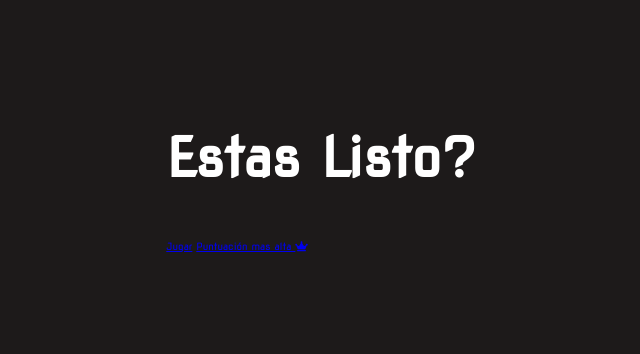
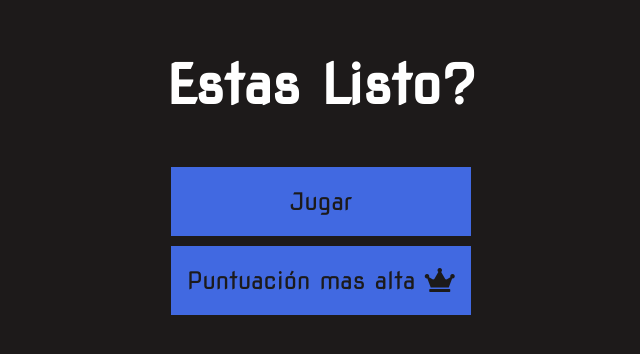
Before and after one commit to aurelismoreno/quien-sabe, a plain HTML site: page src/index.html in a window 1280 px wide. Shown: the part 238-592 px from the top of the page, without its empty margins (87-727 px from the left). Drawn offline with Linux system fonts and the light colour scheme.

Commit message:
estilos de botones

```diff
--- a/src/style.css
+++ b/src/style.css
@@ -28,3 +28,31 @@ h2{
     align-items: center;
     max-width: 80rem;
 }
+.flex-column{
+    display: flex;
+    flex-direction: column;
+}
+.flex-center{
+    justify-content: center;
+    align-items: center;
+}
+.justify-center{
+    justify-content: center;
+    align-items: center;
+}
+.text-center{
+    text-align: center;
+}
+.hidden{
+    display: none;
+}
+.btn{
+    font-size: 2.4rem;
+    padding: 2rem 0;
+    width: 30rem;
+    text-align: center;
+    margin-bottom: 1rem;
+    text-decoration: none;
+    color: rgb(28,26, 26);
+    background-color: royalblue;
+}
```
